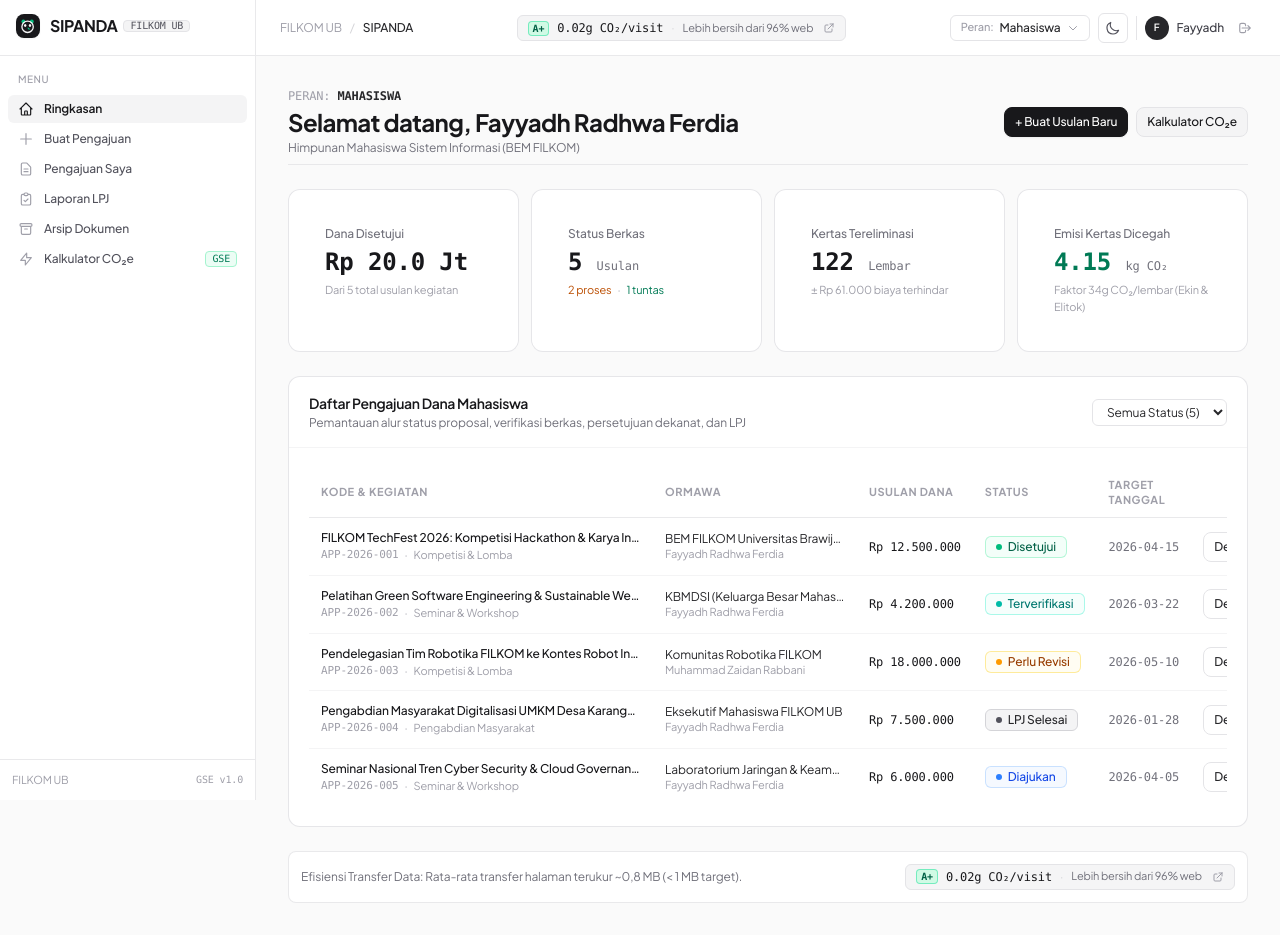
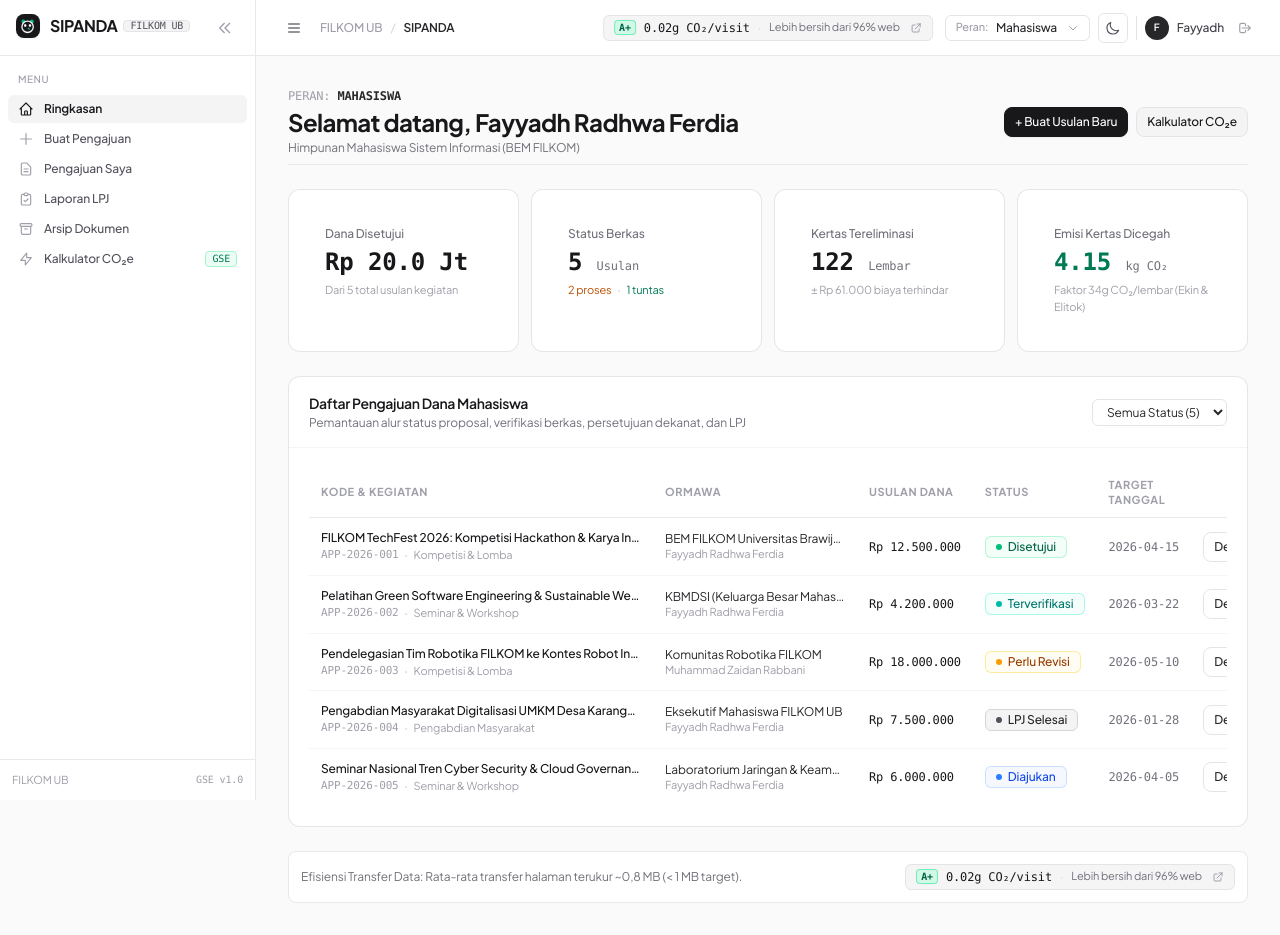
Before and after one commit to bilsinteta/sipanda, a Next.js app in the folder app/: page /dashboard in a window 1280 px wide. Built offline with nearby package versions, Linux system fonts and the light colour scheme.

Commit message:
fix: make header fixed-centered to prevent role-switch shift, enable full desktop & mobile sidebar collapse, and fix mobile navbar responsiveness

```diff
--- a/app/src/components/layout/DashboardLayout.tsx
+++ b/app/src/components/layout/DashboardLayout.tsx
@@ -10,21 +10,37 @@ interface DashboardLayoutProps {
 }
 
 export const DashboardLayout: React.FC<DashboardLayoutProps> = ({ children }) => {
-  const [sidebarOpen, setSidebarOpen] = useState(false);
+  const [isDesktopOpen, setIsDesktopOpen] = useState(true);
+  const [isMobileOpen, setIsMobileOpen] = useState(false);
   const { currentUser, switchRole } = useAppState();
+
+  const handleToggleSidebar = () => {
+    if (typeof window !== 'undefined' && window.innerWidth >= 1024) {
+      setIsDesktopOpen((prev) => !prev);
+    } else {
+      setIsMobileOpen((prev) => !prev);
+    }
+  };
 
   return (
     <div className="min-h-screen bg-zinc-50 dark:bg-zinc-950 flex flex-col">
       <Sidebar
         role={currentUser.role}
-        isOpen={sidebarOpen}
-        onClose={() => setSidebarOpen(false)}
+        isMobileOpen={isMobileOpen}
+        isDesktopOpen={isDesktopOpen}
+        onCloseMobile={() => setIsMobileOpen(false)}
+        onToggleDesktop={() => setIsDesktopOpen((prev) => !prev)}
       />
-      <div className="lg:pl-64 flex flex-col flex-1">
+      <div
+        className={`flex flex-col flex-1 transition-all duration-200 ease-in-out ${
+          isDesktopOpen ? 'lg:pl-64' : 'lg:pl-0'
+        }`}
+      >
         <Header
           currentUser={currentUser}
+          isSidebarOpen={isDesktopOpen}
           onSwitchRole={switchRole}
-          onToggleSidebar={() => setSidebarOpen(!sidebarOpen)}
+          onToggleSidebar={handleToggleSidebar}
         />
         <main className="flex-1 p-4 sm:p-6 lg:p-8 max-w-7xl w-full mx-auto">
           {children}
--- a/app/src/components/layout/Header.tsx
+++ b/app/src/components/layout/Header.tsx
@@ -9,12 +9,14 @@ import { ThemeToggle } from '../ui/ThemeToggle';
 
 interface HeaderProps {
   currentUser: UserProfile;
+  isSidebarOpen?: boolean;
   onSwitchRole: (role: UserRole) => void;
   onToggleSidebar: () => void;
 }
 
 export const Header: React.FC<HeaderProps> = ({
   currentUser,
+  isSidebarOpen = true,
   onSwitchRole,
   onToggleSidebar,
 }) => {
@@ -33,51 +35,52 @@ export const Header: React.FC<HeaderProps> = ({
   };
 
   return (
-    <header className="h-14 bg-white dark:bg-zinc-950 border-b border-zinc-200/80 dark:border-zinc-800/80 sticky top-0 z-30 flex items-center justify-between px-4 lg:px-6">
-      {/* Left: Mobile hamburger & breadcrumb */}
-      <div className="flex items-center gap-3">
+    <header className="relative h-14 bg-white dark:bg-zinc-950 border-b border-zinc-200/80 dark:border-zinc-800/80 sticky top-0 z-30 flex items-center justify-between px-3 sm:px-4 lg:px-6">
+      {/* Left: Mobile & Desktop sidebar toggle & breadcrumb */}
+      <div className="flex items-center gap-2 sm:gap-3 z-10">
         <button
           onClick={onToggleSidebar}
-          className="lg:hidden p-1.5 rounded-md text-zinc-500 hover:bg-zinc-100 dark:hover:bg-zinc-800"
-          aria-label="Buka menu"
+          className="p-1.5 rounded-md text-zinc-500 hover:text-zinc-900 dark:hover:text-zinc-100 hover:bg-zinc-100 dark:hover:bg-zinc-800 transition-colors"
+          aria-label="Buka/Tutup Sidebar"
+          title={isSidebarOpen ? "Tutup Sidebar" : "Buka Sidebar"}
         >
           <svg className="w-4 h-4" fill="none" stroke="currentColor" viewBox="0 0 24 24">
             <path strokeLinecap="round" strokeLinejoin="round" strokeWidth="2" d="M4 6h16M4 12h16M4 18h16" />
           </svg>
         </button>
 
-        <div className="hidden sm:flex items-center gap-2 text-xs">
+        <div className="flex items-center gap-1.5 sm:gap-2 text-xs">
           <Link
             href="/dashboard"
-            className="text-zinc-400 hover:text-zinc-700 dark:hover:text-zinc-200 transition-colors"
+            className="text-zinc-400 hover:text-zinc-700 dark:hover:text-zinc-200 transition-colors font-medium whitespace-nowrap"
           >
             FILKOM UB
           </Link>
           <span className="text-zinc-300 dark:text-zinc-700">/</span>
-          <span className="font-medium text-zinc-800 dark:text-zinc-200">
+          <span className="font-semibold text-zinc-800 dark:text-zinc-200 whitespace-nowrap">
             SIPANDA
           </span>
         </div>
       </div>
 
-      {/* Middle: Carbon badge */}
-      <div className="hidden md:block">
+      {/* Middle: Carbon badge - Absolutely centered to guarantee ZERO horizontal shift */}
+      <div className="hidden md:flex absolute left-1/2 -translate-x-1/2 items-center pointer-events-auto">
         <CarbonBadge gramsCO2={0.02} cleanerThanPercent={96} />
       </div>
 
       {/* Right: Controls */}
-      <div className="flex items-center gap-2">
+      <div className="flex items-center gap-1.5 sm:gap-2 z-10">
         {/* Role Selector */}
         <div className="relative">
           <button
             onClick={() => setRoleMenuOpen(!roleMenuOpen)}
-            className="flex items-center gap-1.5 px-2.5 py-1 rounded-md border border-zinc-200 dark:border-zinc-800 text-xs font-medium hover:bg-zinc-50 dark:hover:bg-zinc-900 transition-colors"
+            className="flex items-center justify-between gap-1.5 min-w-[125px] sm:min-w-[145px] px-2 sm:px-2.5 py-1 rounded-md border border-zinc-200 dark:border-zinc-800 text-xs font-medium hover:bg-zinc-50 dark:hover:bg-zinc-900 transition-colors"
           >
             <span className="text-zinc-400 text-[11px]">Peran:</span>
-            <span className="font-medium text-zinc-800 dark:text-zinc-200 capitalize">
+            <span className="font-medium text-zinc-800 dark:text-zinc-200 capitalize truncate">
               {currentUser.role}
             </span>
-            <svg className="w-3 h-3 text-zinc-400" fill="none" stroke="currentColor" viewBox="0 0 24 24">
+            <svg className="w-3 h-3 text-zinc-400 shrink-0 ml-0.5" fill="none" stroke="currentColor" viewBox="0 0 24 24">
               <path strokeLinecap="round" strokeLinejoin="round" strokeWidth="2" d="M19 9l-7 7-7-7" />
             </svg>
           </button>
--- a/app/src/components/layout/Sidebar.tsx
+++ b/app/src/components/layout/Sidebar.tsx
@@ -8,8 +8,10 @@ import { SipandaLogo } from '../ui/SipandaLogo';
 
 interface SidebarProps {
   role: UserRole;
-  isOpen: boolean;
-  onClose: () => void;
+  isMobileOpen: boolean;
+  isDesktopOpen: boolean;
+  onCloseMobile: () => void;
+  onToggleDesktop?: () => void;
 }
 
 interface MenuItem {
@@ -19,7 +21,13 @@ interface MenuItem {
   badge?: string;
 }
 
-export const Sidebar: React.FC<SidebarProps> = ({ role, isOpen, onClose }) => {
+export const Sidebar: React.FC<SidebarProps> = ({
+  role,
+  isMobileOpen,
+  isDesktopOpen,
+  onCloseMobile,
+  onToggleDesktop,
+}) => {
   const pathname = usePathname();
 
   const getMenuItems = (): MenuItem[] => {
@@ -157,18 +165,20 @@ export const Sidebar: React.FC<SidebarProps> = ({ role, isOpen, onClose }) => {
   return (
     <>
       {/* Mobile backdrop */}
-      {isOpen && (
+      {isMobileOpen && (
         <div
-          className="fixed inset-0 z-40 bg-zinc-950/40 backdrop-blur-xs lg:hidden"
-          onClick={onClose}
+          className="fixed inset-0 z-40 bg-zinc-950/40 backdrop-blur-xs lg:hidden transition-opacity"
+          onClick={onCloseMobile}
           aria-hidden="true"
         />
       )}
 
       {/* Sidebar container */}
       <aside
-        className={`fixed top-0 bottom-0 left-0 z-50 w-64 bg-white dark:bg-zinc-950 border-r border-zinc-200/80 dark:border-zinc-800/80 flex flex-col transition-transform duration-150 lg:translate-x-0 ${
-          isOpen ? 'translate-x-0' : '-translate-x-full'
+        className={`fixed top-0 bottom-0 left-0 z-50 w-64 bg-white dark:bg-zinc-950 border-r border-zinc-200/80 dark:border-zinc-800/80 flex flex-col transition-all duration-200 ease-in-out ${
+          isMobileOpen ? 'translate-x-0' : '-translate-x-full'
+        } ${
+          isDesktopOpen ? 'lg:translate-x-0' : 'lg:-translate-x-full'
         }`}
       >
         {/* Brand Header */}
@@ -176,12 +186,24 @@ export const Sidebar: React.FC<SidebarProps> = ({ role, isOpen, onClose }) => {
           <Link href="/dashboard" className="hover:opacity-90 transition-opacity">
             <SipandaLogo showText size="sm" />
           </Link>
+          {/* Mobile close button */}
           <button
-            onClick={onClose}
-            className="lg:hidden p-1 rounded-md text-zinc-400 hover:text-zinc-700 dark:hover:text-zinc-200"
+            onClick={onCloseMobile}
+            className="lg:hidden p-1.5 rounded-md text-zinc-400 hover:text-zinc-700 dark:hover:text-zinc-200 hover:bg-zinc-100 dark:hover:bg-zinc-800 transition-colors"
+            title="Tutup Menu"
           >
             <svg className="w-4 h-4" fill="none" stroke="currentColor" viewBox="0 0 24 24">
               <path strokeLinecap="round" strokeLinejoin="round" strokeWidth="2" d="M6 18L18 6M6 6l12 12" />
+            </svg>
+          </button>
+          {/* Desktop collapse button */}
+          <button
+            onClick={onToggleDesktop}
+            className="hidden lg:flex p-1.5 rounded-md text-zinc-400 hover:text-zinc-700 dark:hover:text-zinc-200 hover:bg-zinc-100 dark:hover:bg-zinc-800 transition-colors"
+            title="Sembunyikan Sidebar"
+          >
+            <svg className="w-4 h-4" fill="none" stroke="currentColor" viewBox="0 0 24 24">
+              <path strokeLinecap="round" strokeLinejoin="round" strokeWidth="2" d="M11 19l-7-7 7-7m8 14l-7-7 7-7" />
             </svg>
           </button>
         </div>
@@ -197,7 +219,7 @@ export const Sidebar: React.FC<SidebarProps> = ({ role, isOpen, onClose }) => {
               <Link
                 key={item.href}
                 href={item.href}
-                onClick={() => onClose()}
+                onClick={() => onCloseMobile()}
                 className={`flex items-center justify-between px-2.5 py-1.5 rounded-md text-xs font-medium transition-colors ${
                   isActive
                     ? 'bg-zinc-100 dark:bg-zinc-800/80 text-zinc-900 dark:text-zinc-100 font-semibold'
--- a/app/src/components/ui/CarbonBadge.tsx
+++ b/app/src/components/ui/CarbonBadge.tsx
@@ -12,15 +12,15 @@ export const CarbonBadge: React.FC<CarbonBadgeProps> = ({
   interactive = true,
 }) => {
   return (
-    <div className="inline-flex items-center gap-2 px-2.5 py-1 rounded-md bg-zinc-100/90 dark:bg-zinc-800/80 border border-zinc-200 dark:border-zinc-700/80 text-xs text-zinc-700 dark:text-zinc-300">
-      <span className="inline-flex items-center justify-center font-mono font-bold text-[10px] px-1 py-0.2 rounded bg-emerald-100 dark:bg-emerald-950/80 text-emerald-800 dark:text-emerald-300 border border-emerald-300/80 dark:border-emerald-800">
+    <div className="inline-flex items-center flex-wrap sm:flex-nowrap justify-center gap-1.5 sm:gap-2 px-2.5 py-1 rounded-md bg-zinc-100/90 dark:bg-zinc-800/80 border border-zinc-200 dark:border-zinc-700/80 text-xs text-zinc-700 dark:text-zinc-300">
+      <span className="inline-flex items-center justify-center font-mono font-bold text-[10px] px-1 py-0.2 rounded bg-emerald-100 dark:bg-emerald-950/80 text-emerald-800 dark:text-emerald-300 border border-emerald-300/80 dark:border-emerald-800 shrink-0">
         A+
       </span>
-      <span className="font-mono font-medium text-zinc-900 dark:text-zinc-100">
+      <span className="font-mono font-medium text-zinc-900 dark:text-zinc-100 whitespace-nowrap">
         {gramsCO2}g CO₂/visit
       </span>
-      <span className="text-zinc-300 dark:text-zinc-700">·</span>
-      <span className="text-zinc-500 dark:text-zinc-400 text-[11px]">
+      <span className="text-zinc-300 dark:text-zinc-700 hidden sm:inline">·</span>
+      <span className="text-zinc-500 dark:text-zinc-400 text-[11px] whitespace-nowrap">
         Lebih bersih dari {cleanerThanPercent}% web
       </span>
       {interactive && (
@@ -28,7 +28,7 @@ export const CarbonBadge: React.FC<CarbonBadgeProps> = ({
           href="https://www.websitecarbon.com/website/sipanda-filkom-vercel-app/"
           target="_blank"
           rel="noopener noreferrer"
-          className="text-zinc-400 hover:text-zinc-900 dark:hover:text-zinc-100 transition-colors ml-0.5"
+          className="text-zinc-400 hover:text-zinc-900 dark:hover:text-zinc-100 transition-colors ml-0.5 shrink-0"
           title="Lihat sertifikasi terverifikasi di Website Carbon"
         >
           <svg className="w-3 h-3" fill="none" stroke="currentColor" viewBox="0 0 24 24">
--- a/app/src/components/ui/SipandaLogo.tsx
+++ b/app/src/components/ui/SipandaLogo.tsx
@@ -69,7 +69,7 @@ export const SipandaLogo: React.FC<SipandaLogoProps> = ({
           <span className="font-bold tracking-tight text-sm sm:text-base text-zinc-900 dark:text-zinc-100">
             SIPANDA
           </span>
-          <span className="text-[10px] font-mono font-medium px-1.5 py-0.2 rounded bg-zinc-100 dark:bg-zinc-800 text-zinc-600 dark:text-zinc-400 border border-zinc-200 dark:border-zinc-700">
+          <span className="hidden min-[380px]:inline-block text-[10px] font-mono font-medium px-1.5 py-0.2 rounded bg-zinc-100 dark:bg-zinc-800 text-zinc-600 dark:text-zinc-400 border border-zinc-200 dark:border-zinc-700">
             FILKOM UB
           </span>
         </div>
```
Also changed, not shown: app/src/app/page.tsx (+15 -15 lines).
